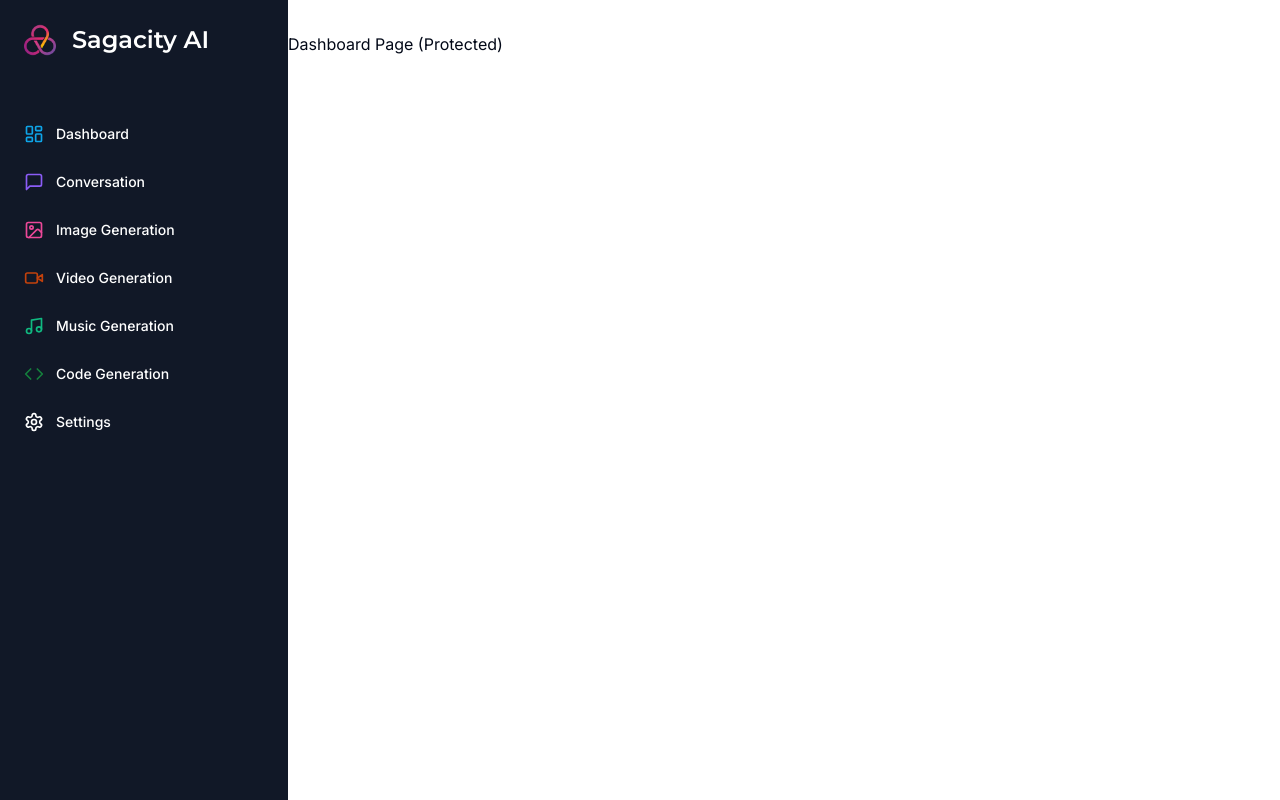
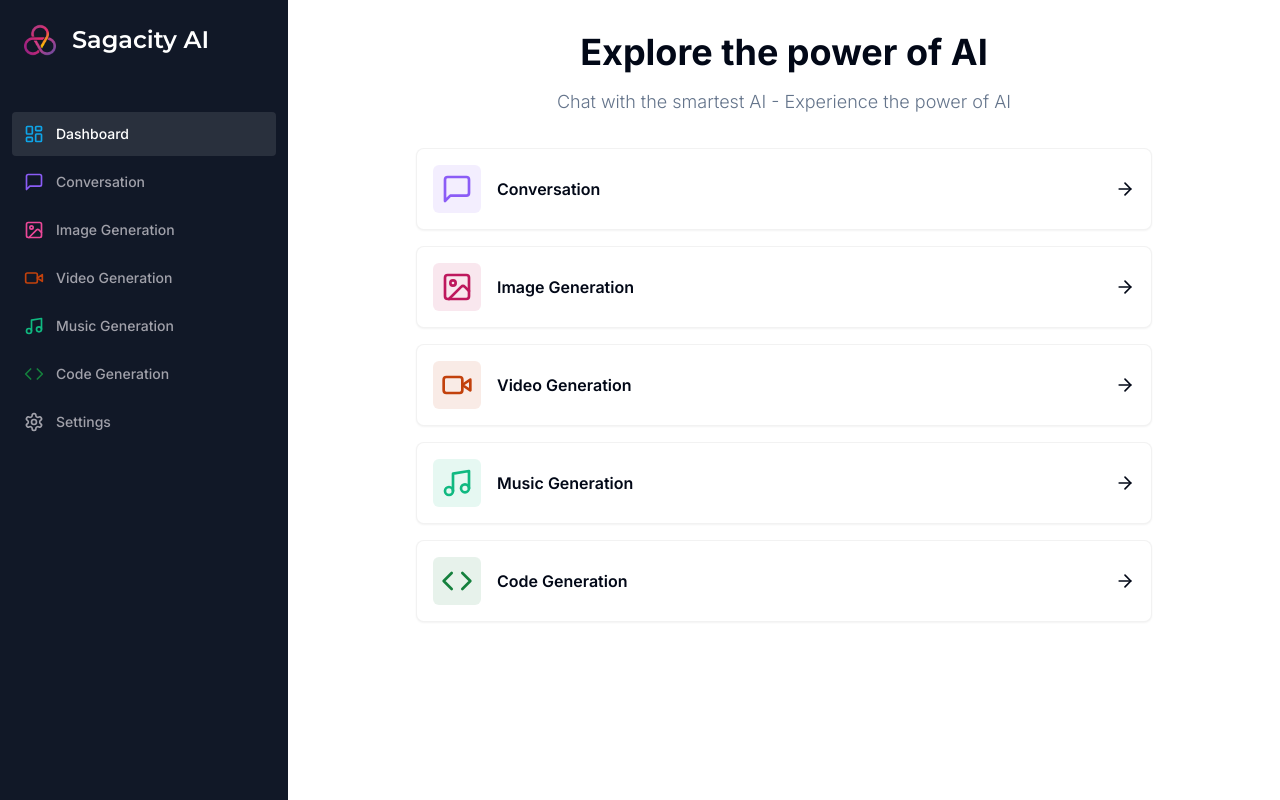
Before and after one commit to jatinhazrati/sagacity-ai, a Next.js app: page /dashboard in a window 1280 px wide. Built offline with nearby package versions, Linux system fonts and the light colour scheme.

Commit message:
Dashboard Page Completion

```diff
--- /dev/null
+++ b/app/(dashboard)/(routes)/conversation/page.tsx
@@ -0,0 +1,9 @@
+import { Heading } from "@/components/heading";
+
+const ConversationPage = () => {
+    return (
+        <div><Heading /></div>
+    )
+}
+
+export default ConversationPage;
--- a/app/(dashboard)/(routes)/dashboard/page.tsx
+++ b/app/(dashboard)/(routes)/dashboard/page.tsx
@@ -1,7 +1,79 @@
+"use client";
+
+import { Card } from "@/components/ui/card";
+import { cn } from "@/lib/utils";
+import { ArrowRight, Code, ImageIcon, MessageSquare, Music, VideoIcon } from "lucide-react";
+import { useRouter } from "next/navigation";
+
+const tools = [
+  {
+    label: "Conversation",
+    icon: MessageSquare,
+    color: "text-violet-500",
+    bgColor: "bg-violet-500/10",
+    href: "/conversation"
+  },
+  {
+    label: "Image Generation",
+    icon: ImageIcon,
+    color: "text-pink-700",
+    bgColor: "bg-pink-700/10",
+    href: "/image"
+  },
+  {
+    label: "Video Generation",
+    icon: VideoIcon,
+    color: "text-orange-700",
+    bgColor: "bg-orange-700/10",
+    href: "/video"
+  },
+  {
+    label: "Music Generation",
+    icon: Music,
+    color: "text-emerald-500",
+    bgColor: "bg-emerald-500/10",
+    href: "/music"
+  },
+
+  {
+    label: "Code Generation",
+    icon: Code,
+    color: "text-green-700",
+    bgColor: "bg-green-700/10",
+    href: "/code"
+  }
+]
+
 const DashboardPage = () => {
+  const router = useRouter();
+
   return (
     <div>
-      Dashboard Page (Protected)
+      <div className="mb-8 space-y-4">
+        <h2 className="text-2xl md:text-4xl font-bold text-center">Explore the power of AI</h2>
+        <p className="text-muted-foreground font-light text-sm md:text-lg text-center">
+          Chat with the smartest AI - Experience the power of AI
+        </p>
+      </div>
+      <div className="px-4 md:px-20 lg:px-32 space-y-4">
+        {tools.map((tool) => (
+          <Card
+            onClick={() => router.push(tool.href)}
+            key={tool.href}
+            className="p-4 border-black/5 flex items-center justify-between hover:shadow-md transition cursor-pointer"
+          >
+            <div className="flex items-center gap-x-4">
+              <div className={cn("p-2 w-fit rounded-md", tool.bgColor)}>
+                <tool.icon className={cn("w-8 h-8", tool.color)} />
+              </div>
+              <div className="font-semibold">
+                {tool.label}
+              </div>
+            </div>
+            <ArrowRight className="w-5 h-5" />
+          </Card>
+        ))}
+      </div>
     </div>
   );
 };
--- /dev/null
+++ b/components/heading.tsx
@@ -0,0 +1,5 @@
+export const Heading = () => (
+    <div>
+        Heading Component
+    </div>
+)
--- a/components/mobile-sidebar.tsx
+++ b/components/mobile-sidebar.tsx
@@ -5,8 +5,19 @@ import { Menu } from "lucide-react";
 import Sidebar from "@/components/sidebar";
 import { Button } from "@/components/ui/button";
 import { Sheet, SheetContent, SheetTrigger } from "@/components/ui/sheet";
+import { useEffect, useState } from "react";
 
 const MobileSidebar = () => {
+    const [isMounted, setIsMounted] = useState(false);
+
+    useEffect(() => {
+        setIsMounted(true);
+    }, [])
+
+    if (!isMounted) {
+        return null;
+    }
+
     return (
         <Sheet>
             <SheetTrigger>
--- a/components/sidebar.tsx
+++ b/components/sidebar.tsx
@@ -5,6 +5,7 @@ import { Code, ImageIcon, LayoutDashboard, MessageSquare, Music, Settings, Video
 import { Montserrat } from "next/font/google";
 import Image from "next/image";
 import Link from "next/link";
+import { usePathname } from "next/navigation";
 
 const montserrat = Montserrat({ weight: "600", subsets: ["latin"] })
 
@@ -53,6 +54,8 @@ const routes = [
 ]
 
 const Sidebar = () => {
+    const pathname = usePathname();
+
     return (
         <div className="space-y-4 py-4 flex flex-col h-full bg-[#111827] text-white">
             <div className="px-3 py-2 flex-1">
@@ -66,7 +69,7 @@ const Sidebar = () => {
                 </Link>
                 <div className="space-y-1">
                     {routes.map((route) => (
-                        <Link href={route.href} key={route.href} className="text-sm group flex p-3 w-full justify-start font-medium cursor-pointer hover:text-white rounded transition">
+                        <Link href={route.href} key={route.href} className={cn("text-sm group flex p-3 w-full justify-start font-medium cursor-pointer hover:text-white rounded transition", pathname === route.href ? "text-white bg-white/10" : "text-zinc-400")}>
                             <div className="flex items-center flex-1">
                                 <route.icon className={cn("h-5 w-5 mr-3", route.color)} />
                                 {route.label}
--- /dev/null
+++ b/components/ui/card.tsx
@@ -0,0 +1,79 @@
+import * as React from "react"
+
+import { cn } from "@/lib/utils"
+
+const Card = React.forwardRef<
+  HTMLDivElement,
+  React.HTMLAttributes<HTMLDivElement>
+>(({ className, ...props }, ref) => (
+  <div
+    ref={ref}
+    className={cn(
+      "rounded-lg border bg-card text-card-foreground shadow-sm",
+      className
+    )}
+    {...props}
+  />
+))
+Card.displayName = "Card"
+
+const CardHeader = React.forwardRef<
+  HTMLDivElement,
+  React.HTMLAttributes<HTMLDivElement>
+>(({ className, ...props }, ref) => (
+  <div
+    ref={ref}
+    className={cn("flex flex-col space-y-1.5 p-6", className)}
+    {...props}
+  />
+))
+CardHeader.displayName = "CardHeader"
+
+const CardTitle = React.forwardRef<
+  HTMLParagraphElement,
+  React.HTMLAttributes<HTMLHeadingElement>
+>(({ className, ...props }, ref) => (
+  <h3
+    ref={ref}
+    className={cn(
+      "text-2xl font-semibold leading-none tracking-tight",
+      className
+    )}
+    {...props}
+  />
+))
+CardTitle.displayName = "CardTitle"
+
+const CardDescription = React.forwardRef<
+  HTMLParagraphElement,
+  React.HTMLAttributes<HTMLParagraphElement>
+>(({ className, ...props }, ref) => (
+  <p
+    ref={ref}
+    className={cn("text-sm text-muted-foreground", className)}
+    {...props}
+  />
+))
+CardDescription.displayName = "CardDescription"
+
+const CardContent = React.forwardRef<
+  HTMLDivElement,
+  React.HTMLAttributes<HTMLDivElement>
+>(({ className, ...props }, ref) => (
+  <div ref={ref} className={cn("p-6 pt-0", className)} {...props} />
+))
+CardContent.displayName = "CardContent"
+
+const CardFooter = React.forwardRef<
+  HTMLDivElement,
+  React.HTMLAttributes<HTMLDivElement>
+>(({ className, ...props }, ref) => (
+  <div
+    ref={ref}
+    className={cn("flex items-center p-6 pt-0", className)}
+    {...props}
+  />
+))
+CardFooter.displayName = "CardFooter"
+
+export { Card, CardHeader, CardFooter, CardTitle, CardDescription, CardContent }
```
